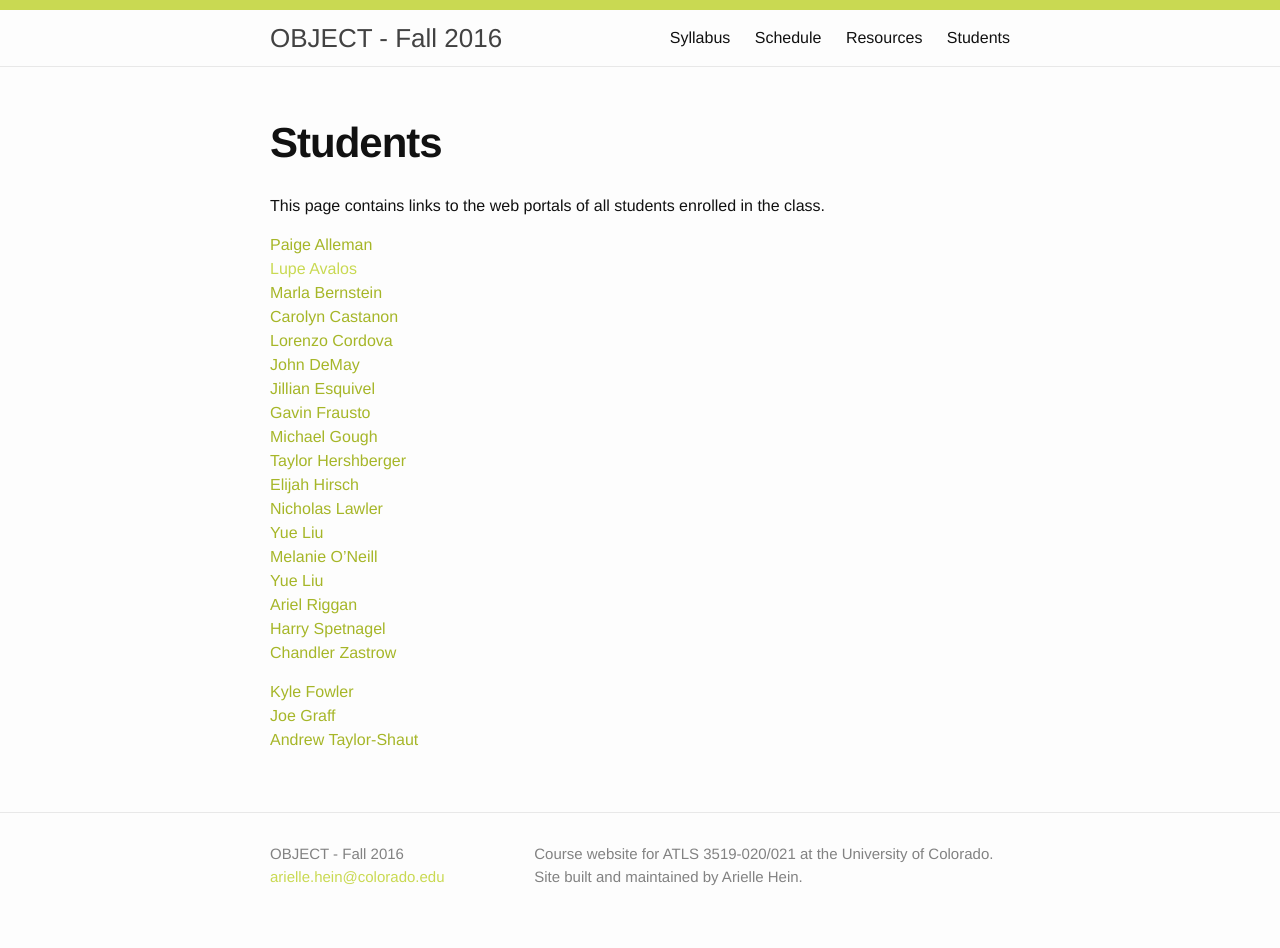
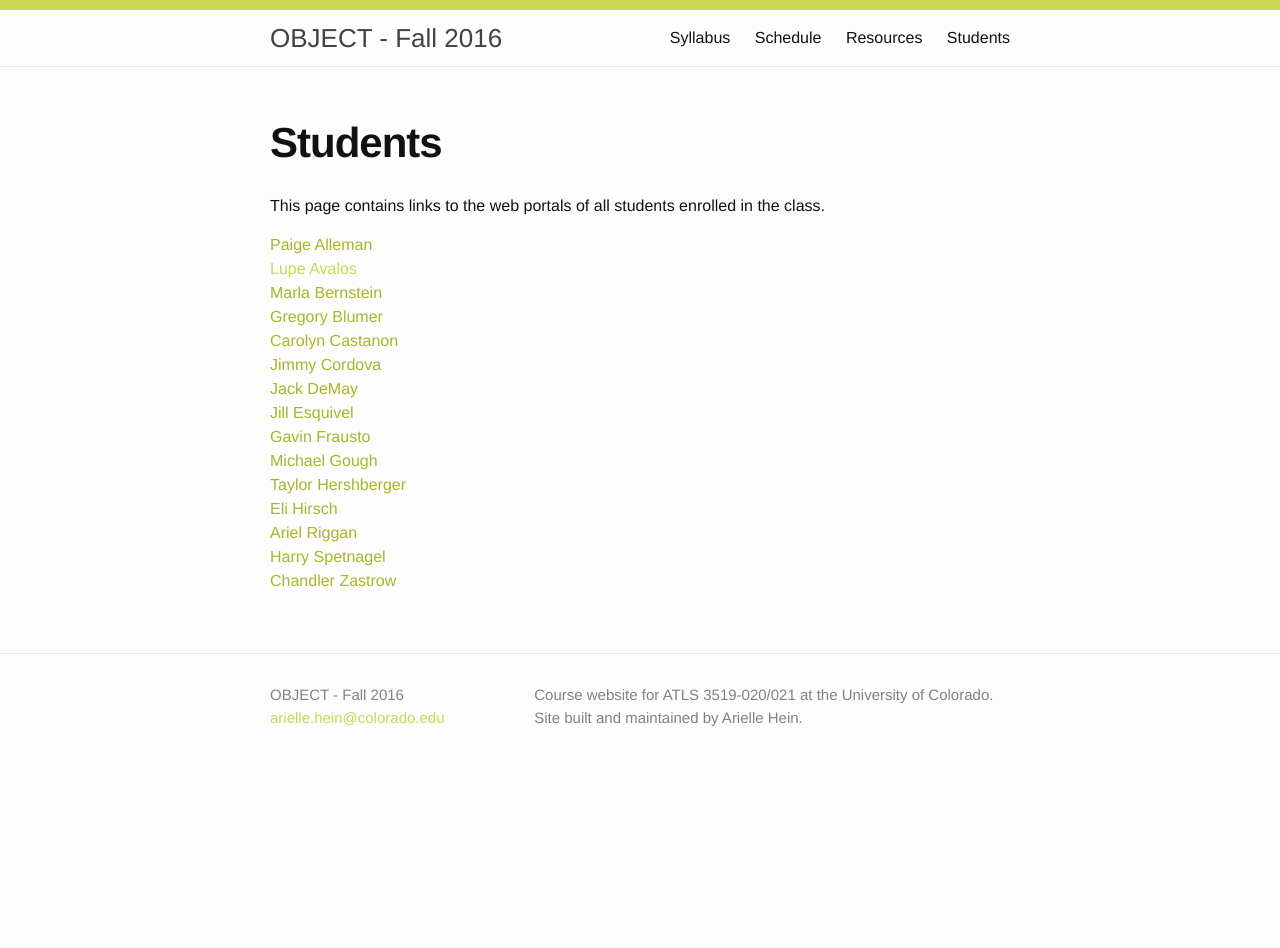
Before and after one commit to coloringchaos/object-fall-16, a Jekyll site: the page built from students.md, in a window 1280 px wide. Built offline with Jekyll 4.4.1, drawn with Linux system fonts in a browser that asks for light colours; after the commit the page ends 900 px from its top, so only the background shows below that.

Commit message:
updating students

```diff
--- a/students.md
+++ b/students.md
@@ -9,24 +9,15 @@ This page contains links to the web portals of all students enrolled in the clas
 [Paige Alleman]()<br>
 [Lupe Avalos](https://lupitasnoticias.wordpress.com/category/object/)<br>
 [Marla Bernstein]()<br>
+[Gregory Blumer]()<br>
 [Carolyn Castanon]()<br>
-[Lorenzo Cordova]()<br>
-[John DeMay]()<br>
-[Jillian Esquivel]()<br>
+[Jimmy Cordova]()<br>
+[Jack DeMay]()<br>
+[Jill Esquivel]()<br>
 [Gavin Frausto]()<br>
 [Michael Gough]()<br>
 [Taylor Hershberger]()<br>
-[Elijah Hirsch]()<br>
-[Nicholas Lawler]()<br>
-[Yue Liu]()<br>
-[Melanie O'Neill]()<br>
-[Yue Liu]()<br>
+[Eli Hirsch]()<br>
 [Ariel Riggan]()<br>
 [Harry Spetnagel]()<br>
 [Chandler Zastrow]()<br>
-
-
-
-[Kyle Fowler]()<br>
-[Joe Graff]()<br>
-[Andrew Taylor-Shaut]()<br>
```
